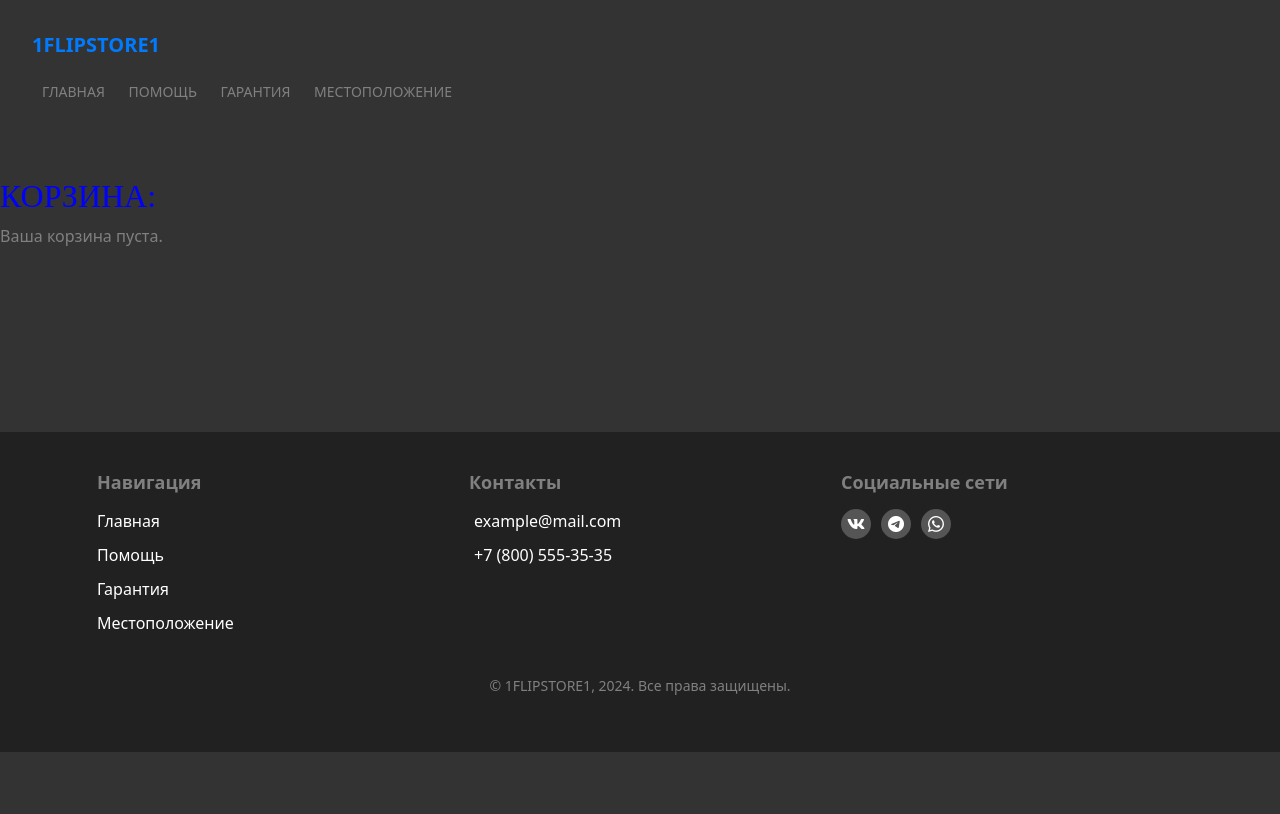
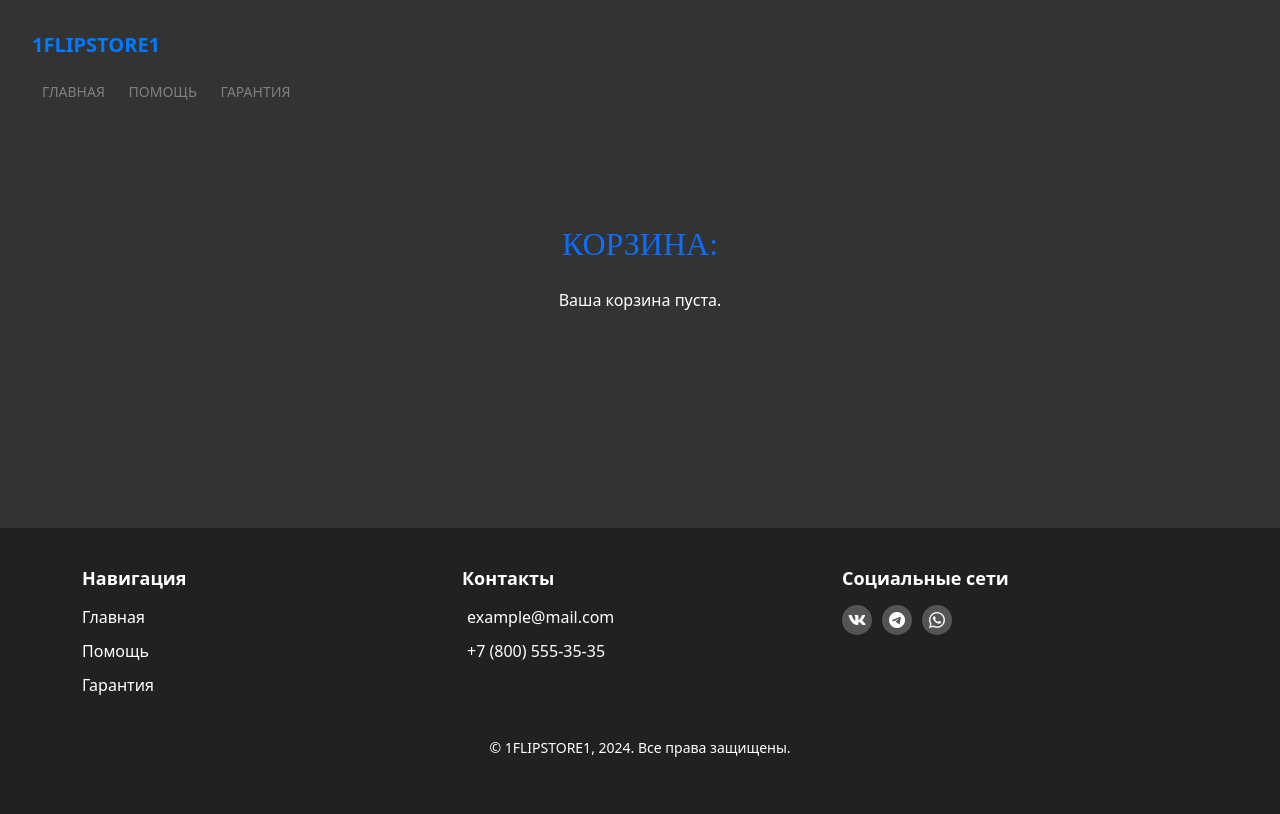
Before and after one commit to Amrikhudo/1flipstore1, a Flask app: template template/cart.html in a window 1280 px wide. Before the commit the page ends 752 px from the top, so only its background shows below. Run offline with Flask 3, Linux system fonts and the light colour scheme; the template is opened without the code that fills it, so the values that code supplies are empty; some libraries are stand-ins or nearby versions.

Commit message:
Update cart.html

```diff
--- a/template/cart.html
+++ b/template/cart.html
@@ -3,6 +3,7 @@
 <head>
     <meta charset="UTF-8">
     <meta name="viewport" content="width=device-width, initial-scale=1.0">
+    <link rel="shortcut icon" href="{{ url_for('static', filename='img/about/busket.ico') }}" type="image/x-icon">
     <link rel="stylesheet" type="text/css" href="{{ url_for('static', filename='css/style.css') }}">
     <link rel="stylesheet" href="https://cdnjs.cloudflare.com/ajax/libs/font-awesome/5.9.0/css/all.min.css" integrity="sha512-q3eWabyZPc1XTCmF+8/LuE1ozpg5xxn7iO89yfSOd5/oKvyqLngoNGsx8jq92Y8eXJ/IRxQbEC+FGSYxtk2oiw==" crossorigin="anonymous" referrerpolicy="no-referrer" />
     <link rel="stylesheet" href="https://cdn.jsdelivr.net/npm/bootstrap-icons@1.8.1/font/bootstrap-icons.css">
@@ -14,61 +15,16 @@
     body {
         background-color: #333;
     }
-        h3 {
-            color: #808080;
+    .cart-table {
+      box-shadow: 0 0 10px rgba(0, 0, 0, 0.9);
   }
-        h2 {
-            color: #808080;
+    .cart-header {
+        background-color: #007bff;
+        color: #fff;
     }
-        h1 {
-            color: #808080;
-        }
-        p {
-            color: #808080;
-        }
-        th {
-            color: #808080;
-        }
-        td {
-            color: #808080;
-        }
-        s {
-            color: #808080;
-        }
-
-        table {
-            border-collapse: collapse;
-            width: 100%; /* Adjust width as needed */
-          }
-          th, td {
-            border: 1px solid #808080;
-            padding: 10px;
-            text-align: left; /* Adjust alignment if needed */
-          }
-          tr:nth-child(even) {
-            background-color: #f2f2f2;
-          }
-
-
-          strong {
+    .total-cost {
+        font-size: 1.2rem;
         font-weight: bold;
-          }
-
-          .total-cost {
-            border: 1px solid #ddd;
-          }
-
-
-          .btn {
-            background-color: #A52A2A;
-            color: #fff;
-            font-size: 1em;
-            padding: 10px 20px;
-            border-radius: 5px;
-          }
-
-          .btn:hover {
-            background-color: #0069d9;
     }
     @media (max-width: 768px) {
       table {
@@ -80,9 +36,6 @@
         white-space: nowrap;
       }
     }
-
-
-
 </style>
 
     <div class="hamburger-menu">
@@ -96,16 +49,16 @@
             <a class="menu__item" href="{{ url_for('index') }}">ГЛАВНАЯ</a>
             <a class="menu__item" href="{{ url_for('help') }}">ПОМОЩЬ</a>
             <a class="menu__item" href="{{ url_for('garantiya') }}">ГАРАНТИЯ</a>
-          <a class="menu__item" href="{{ url_for('geo') }}">МЕСТОПОЛОЖЕНИЕ</a>
         </ul>
     </div>
     <br><br><br><br><br><br><br>
 
-
     {% block content %}
-  <h1><font size="6" color="#0000ff" face="serif">КОРЗИНА:</font></h1>
+    <div class="container my-5">
+        <h1 class="text-primary text-center mb-4"><font size="6" face="serif">КОРЗИНА:</font></h1>
         {% if cart.items.count() > 0 %}
-  <table>
+        <table class="table cart-table">
+            <thead class="cart-header">
                 <tr>
                     <th>Валюта</th>
                     <th>Цена</th>
@@ -113,20 +66,24 @@
                     <th>Итого</th>
                     <th>Действия</th>
                 </tr>
+            </thead>
+            <tbody>
                 {% for item in cart.items %}
                 <tr>
-          <td>{{ item.currency }}</td>
-          <td>{{ item.price }}</td>
+                    <td class="text-white">{{ item.currency }}</td>
+                    <td class="text-white">{{ item.price }}</td>
                     <td>
+                        <div class="d-flex align-items-center text-white">
                             <form action="{{ url_for('update_cart', item_id=item.id, action='decrease') }}" method="post" style="display: inline-block;">
                                 <button type="submit" class="btn btn-sm btn-danger">-</button>
                             </form>
-              {{ item.quantity }}
+                            <span class="mx-2">{{ item.quantity }}</span>
                             <form action="{{ url_for('update_cart', item_id=item.id, action='increase') }}" method="post" style="display: inline-block;">
                                 <button type="submit" class="btn btn-sm btn-success">+</button>
                             </form>
+                        </div>
                     </td>
-          <td>{{ item.price * item.quantity }}</td>
+                    <td class="text-white">{{ item.price * item.quantity }}</td>
                     <td>
                         <form action="{{ url_for('remove_from_cart', item_id=item.id) }}" method="post">
                             <button type="submit" class="btn btn-sm btn-danger">Удалить</button>
@@ -134,37 +91,39 @@
                     </td>
                 </tr>
                 {% endfor %}
+            </tbody>
         </table>
-  <p class="total-cost">Общая стоимость: <strong>{{ total }}</strong></p>
+            <p class="total-cost text-white">Общая стоимость: <strong>{{ total }}</strong></p>
+            <br><br>
             <button class="btn btn-primary">Оформить заказ</button>
+        </div>
         {% else %}
-  <p>Ваша корзина пуста.</p>
+        <p class="text-center text-white" >Ваша корзина пуста.</p>
         {% endif %}
+    </div>
     {% endblock %}
-
 
     <br><br><br><br><br><br><br>
 
     <footer class="footer">
         <div class="container">
-          <div class="footer__inner">
-            <div class="footer__col">
+            <div class="row footer__inner">
+                <div class="col-md-4 footer__col">
                     <h3 class="footer__col-title">Навигация</h3>
                     <ul class="footer__col-list">
                         <li><a href="{{ url_for('index') }}">Главная</a></li>
                         <li><a href="{{ url_for('help') }}">Помощь</a></li>
                         <li><a href="{{ url_for('garantiya') }}">Гарантия</a></li>
-                <li><a href="{{ url_for('geo') }}">Местоположение</a></li>
                     </ul>
                 </div>
-            <div class="footer__col">
+                <div class="col-md-4 footer__col">
                     <h3 class="footer__col-title">Контакты</h3>
                     <ul class="footer__col-list footer__col-list--contacts">
                         <li><a href="mailto:example@mail.com">example@mail.com</a></li>
                         <li><a href="tel:+78005553535">+7 (800) 555-35-35</a></li>
                     </ul>
                 </div>
-            <div class="footer__col">
+                <div class="col-md-4 footer__col">
                     <h3 class="footer__col-title">Социальные сети</h3>
                     <ul class="footer__col-list footer__col-list--socials">
                         <li><a href="https://vk.com/1flipstore1" target="_blank"><i class="fab fa-vk"></i></a></li>
@@ -178,5 +137,7 @@
             </div>
         </div>
     </footer>
+
+    <script src="https://cdn.jsdelivr.net/npm/bootstrap@5.1.3/dist/js/bootstrap.bundle.min.js" integrity="sha384-ka7Sk0Gln4gmtz2MlQnikT1wXgYsOg+OMhuP+IlRH9sENBO0LRn5q+8nbTov4+1p" crossorigin="anonymous"></script>
 </body>
 </html>
```
Lines whose indentation alone changed are shown as unchanged.
